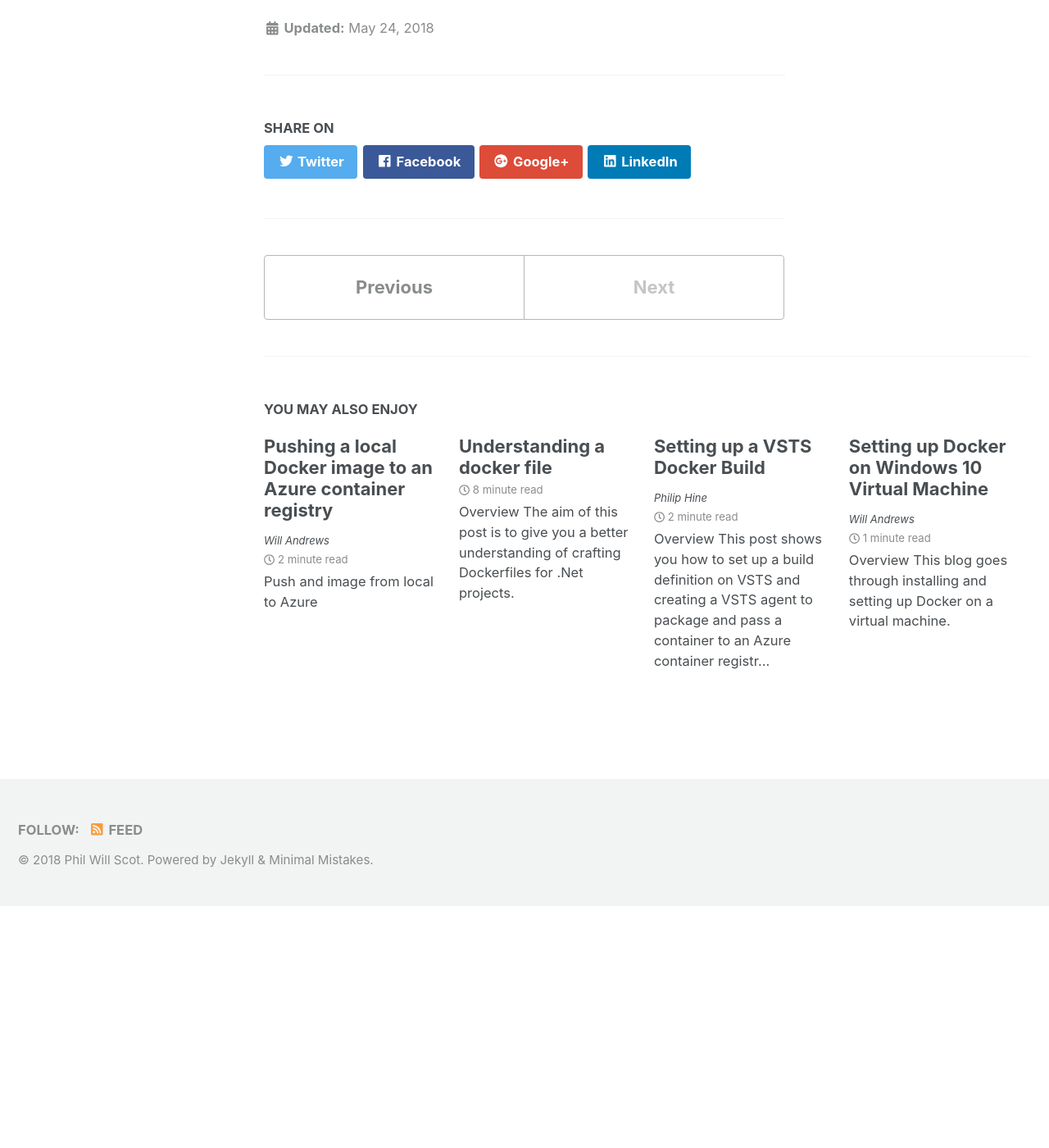
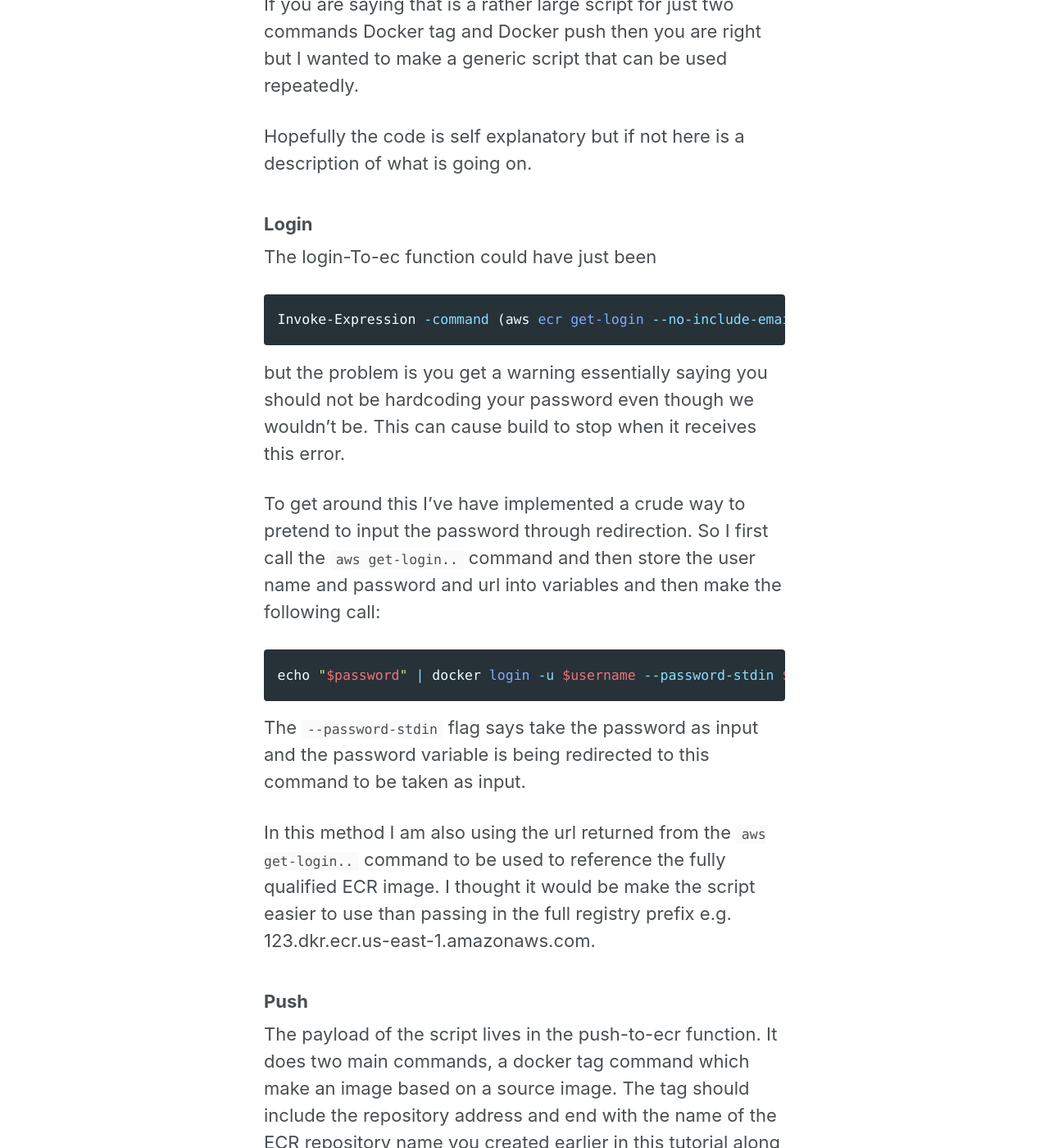
Before and after one commit to BenchProjects/PWS-Blog, a Jekyll site: the page built from _posts/2018-24-05-ReleaseToAWS.md, in a window 1280 px wide and 1400 px high, scrolled down 11818 px. Shown: the whole window at 82% size. Built offline with Jekyll 4.4.1, drawn with Linux system fonts in a browser that asks for light colours; nearby versions of some CDN libraries; before the commit the page ends 12923 px from its top, so only the background shows below that; some of the changed text lies outside the part shown.

Commit message:
Added ECR powershell description

````diff
--- a/_posts/2018-24-05-ReleaseToAWS.md
+++ b/_posts/2018-24-05-ReleaseToAWS.md
@@ -190,3 +190,35 @@ if ($?){
     "Script failed"
 }
 ```
+
+If you are saying that is a rather large script for just two commands Docker tag and Docker push then you are right but I wanted to make a generic script that can be used repeatedly.
+
+Hopefully the code is self explanatory but if not here is a description of what is going on.
+
+### Login
+The login-To-ec function could have just been
+```powershell
+Invoke-Expression -command (aws ecr get-login --no-include-email --region us-east-1)
+```
+but the problem is you get a warning essentially saying you should not be hardcoding your password even though we wouldn't be. This can cause build to stop when it receives this error.
+
+To get around this I've have implemented a crude way to pretend to input the password through redirection. So I first call the ```aws get-login..``` command and then store the user name and password and url into variables and then make the following call:
+```powershell
+echo "$password" | docker login -u $username --password-stdin $ecr_endpoint
+```
+The ```--password-stdin``` flag says take the password as input and the password variable is being redirected to this command to be taken as input.
+
+In this method I am also using the url returned from the ```aws get-login..``` command to be used to reference the fully qualified ECR image. I thought it would be make the script easier to use than passing in the full registry prefix e.g. 123.dkr.ecr.us-east-1.amazonaws.com.
+
+### Push
+
+The payload of the script lives in the push-to-ecr function. It does two main commands, a docker tag command which make an image based on a source image. The tag should include the repository address and end with the name of the ECR repository name you created earlier in this tutorial along with a tag e.g.
+```powershell
+#Docker tag <nameOfLocalImage> <ECR address>/<ECR Repo Name>:<tag>
+Docker tag mylocalImage 123.dkr.ecr.us-east-1.amazonaws.com/myECRImage:latest
+
+#After you can check to make sure the image was created
+docker image ls
+```
+
+Docker push then uses your credentials you set on the machine and references the tagged image. From the name it knows where to push it. You will see it uploading the layers before finally completing.
````
